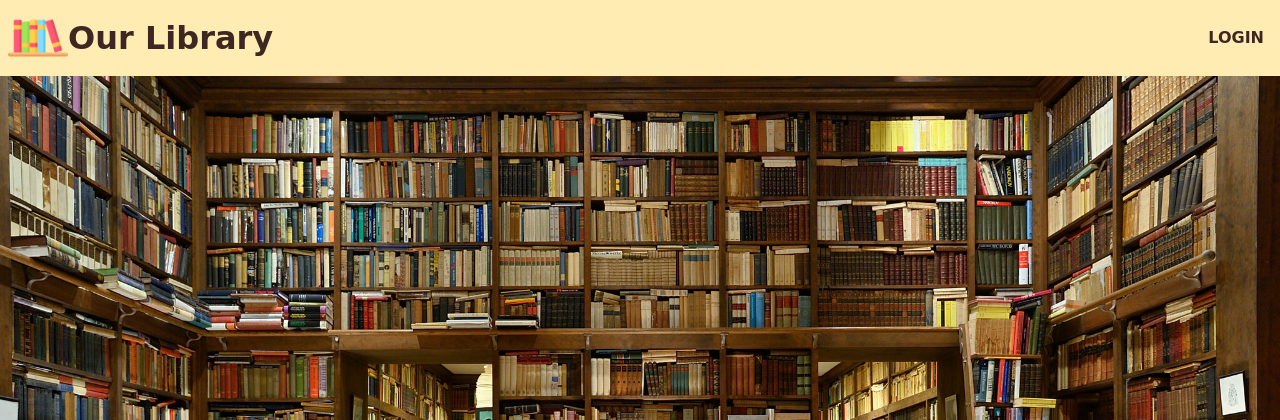
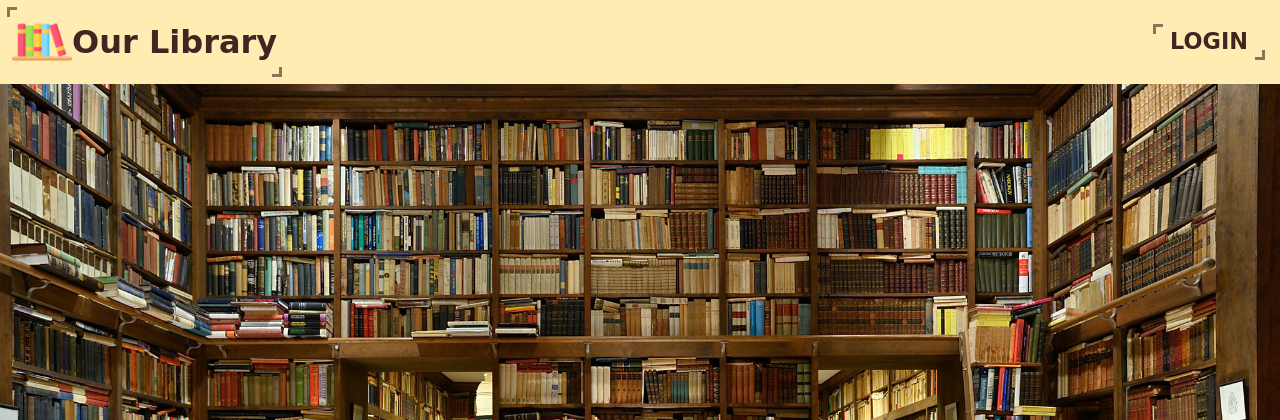
Before and after one commit to pierluigicarrieri/our-library, a PHP site: page /Personal_Projects/pages/index.php in a window 1280 px wide. Shown: the top 420 px of the page. Run offline with PHP 8.4, Linux system fonts and the light colour scheme; data that the repository does not hold is empty.

Commit message:
Cool hover effect added in navbar

```diff
--- a/components/header.php
+++ b/components/header.php
@@ -16,7 +16,7 @@
 <body>
     <header>
         <nav class="d-flex justify-content-between align-items-center p-2">
-            <div class="d-flex align-items-center">
+            <div class="nav_link d-flex align-items-center p-1">
                 <a href="http://localhost:8888/Personal_Projects/our_library/pages/index.php">
                     <img src="../assets/site_pics/logo.png" alt="library_logo">
                 </a>
@@ -25,15 +25,15 @@
             <ul class="d-flex align-items-center">
             <!-- Shows Login link only if a user is not logged in -->
             <?php if(!isset($_SESSION['logged_user'])) { ?>
-                <li class="px-2">
-                    <a href="http://localhost:8888/Personal_Projects/our_library/pages/login.php">LOGIN</a>
+                <li class="px-2 mx-2 nav_link">
+                    <a class="p-2" href="http://localhost:8888/Personal_Projects/our_library/pages/login.php">LOGIN</a>
                 </li>
             <!-- If user is logged in shows User's library link and Logout link -->
             <?php } else { ?>
-                <li class="px-2">
+                <li class="px-2 mx-2 nav_link">
                     <a href="http://localhost:8888/Personal_Projects/our_library/pages/user_library.php">YOUR BOOKS, <?php echo strtoupper($_SESSION['logged_user']) ?></a>
                 </li>
-                <li class="px-2">
+                <li class="px-2 mx-2 nav_link">
                     <a href="http://localhost:8888/Personal_Projects/our_library/pages/logout.php">LOGOUT</a>
                 </li>
             <?php } ?>
--- a/style/general.css
+++ b/style/general.css
@@ -48,22 +48,55 @@ nav img {
     width: 60px;
 }
 
+/* Next selectors (.nav_link) manage the hover effect in navbar */
+
+.nav_link {
+    position: relative;
+    font-size: 1.4rem;
+    border-top-right-radius: 10px;
+    border-bottom-left-radius: 10px;
+    transition: all 1s;
+    z-index: 100;
+}
+
+.nav_link:after, .nav_link:before {
+    content: " ";
+    width: 10px;
+    height: 10px;
+    position: absolute;
+    border: 0px solid #fff;
+    transition: all 1s;
+    z-index: -100;
+}
+
+.nav_link:after {
+    top: -1px;
+    left: -1px;
+    border-top: 3px solid var(--brown);
+    border-left: 3px solid var(--brown);
+}
+
+.nav_link:before {
+    bottom: -1px;
+    right: -1px;
+    border-bottom: 3px solid var(--brown);
+    border-right: 3px solid var(--brown);
+}
+
+.nav_link:hover {
+    border-top-right-radius: 0px;
+    border-bottom-left-radius: 0px;
+}
+
+.nav_link:hover:before, .nav_link:hover:after {
+    width: 100%;
+    height: 100%;
+}
+
 #site_name {
     font-size: 2rem;
 }
 
-/* Creates an overlay to better show text in main */
-/* main::before {
-    content: "";
-    position: absolute;
-    top: 0;
-    right: 0;
-    bottom: 0;
-    left: 0;
-    background: linear-gradient(rgba(0, 0, 0, 0.4), rgba(0, 0, 0, 0));
-    z-index: 0;
-} */
-
 .footer_bottom {
     background-color: var(--brown);
 }
```
